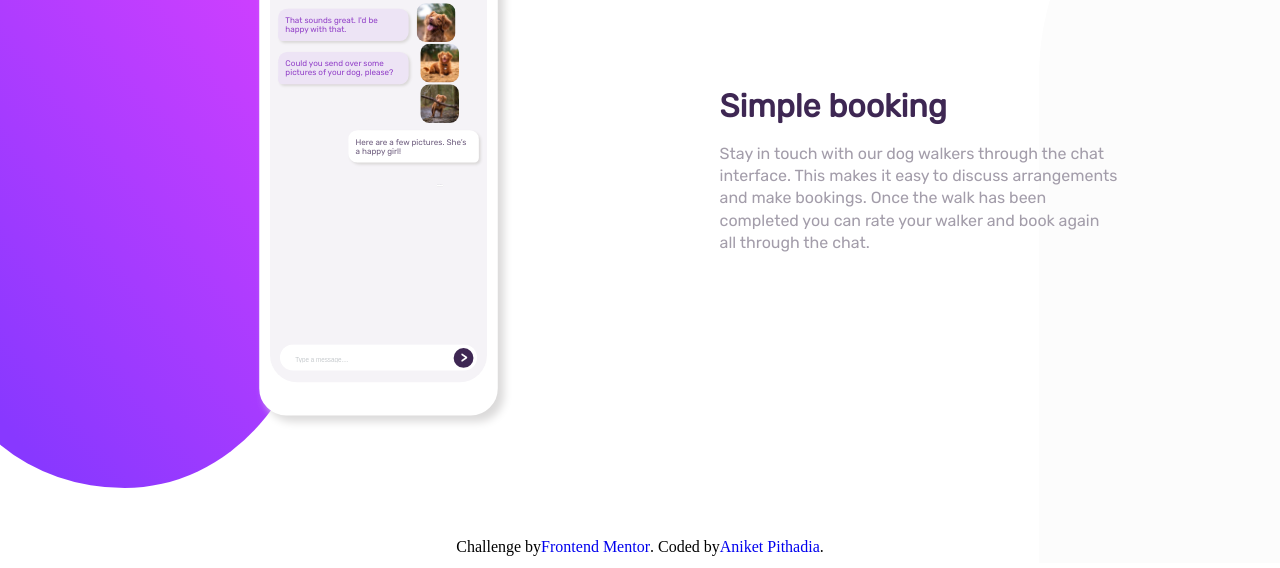
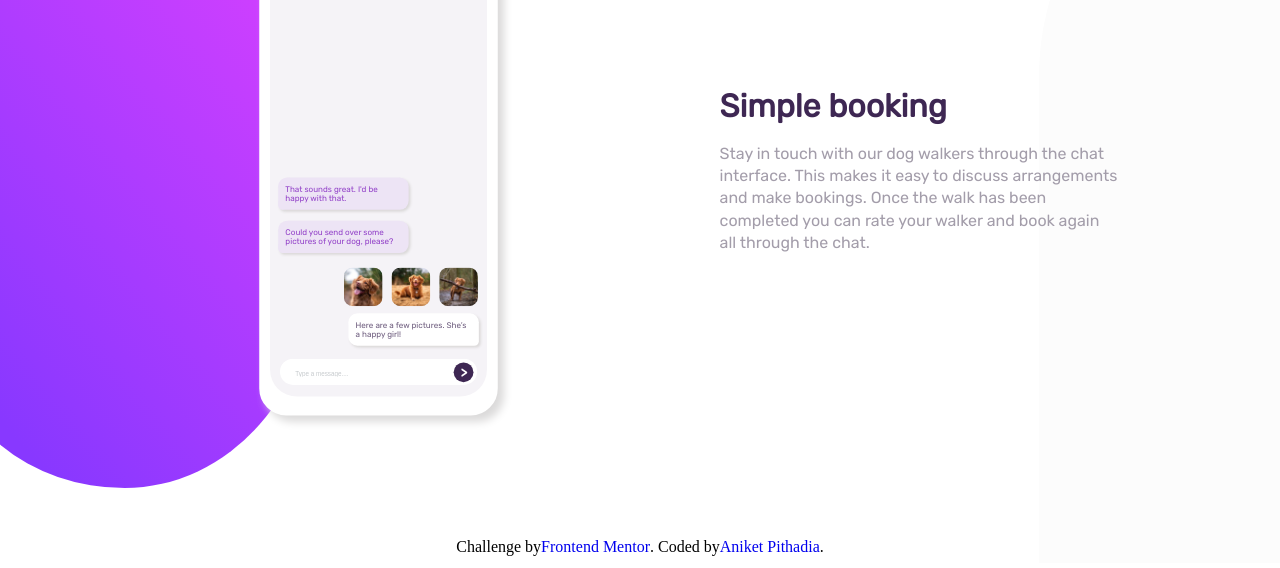
Before and after one commit to AniketPithadia/Chat-app-illustration-frontendmentor.io-, a plain HTML site: page index.html in a window 1280 px wide. Shown: the part 232-800 px from the top of the page. Drawn offline with Linux system fonts and the light colour scheme.

Commit message:
Update index.html

```diff
--- a/index.html
+++ b/index.html
@@ -28,13 +28,14 @@
             </div>
 
             <div class="phone-body">
+                <div class="messages-text">
                     <div class="messages message-left">
                         <p>That sounds great. I'd be  happy with that.</p>
                     </div>
                     <div class="messages message-left">
                         <p>Could you send over some pictures of your dog, please?</p>
                     </div>
-                    <div class="  images">
+                    <div class="messages images">
                         <img src="./images/dog-image-1.jpg" alt="dog 1" width="55px" height="38px">
                         <img src="./images/dog-image-2.jpg" alt="dog 2" width="55px" height="38px">
                         <img src="./images/dog-image-3.jpg" alt="dog 3" width="55px" height="38px">
@@ -65,6 +66,7 @@
                        <div class="circle"></div>
                        <p> 1 hour walk</p><span id="price">$49</span>
                     </div>
+               </div>
                     <div class="input-bar">
                          <input type="text" placeholder="Type a message...."><span>&#62;</span>
                     </div>
```
